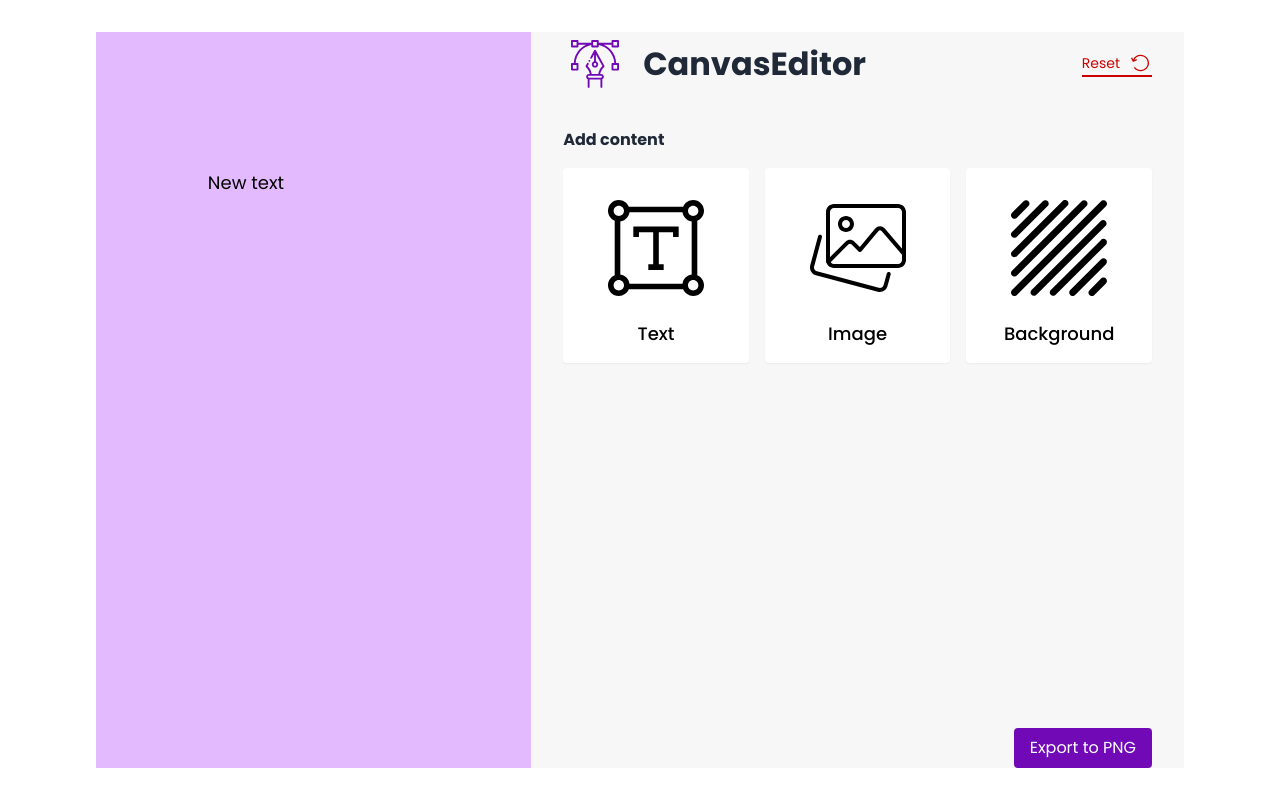
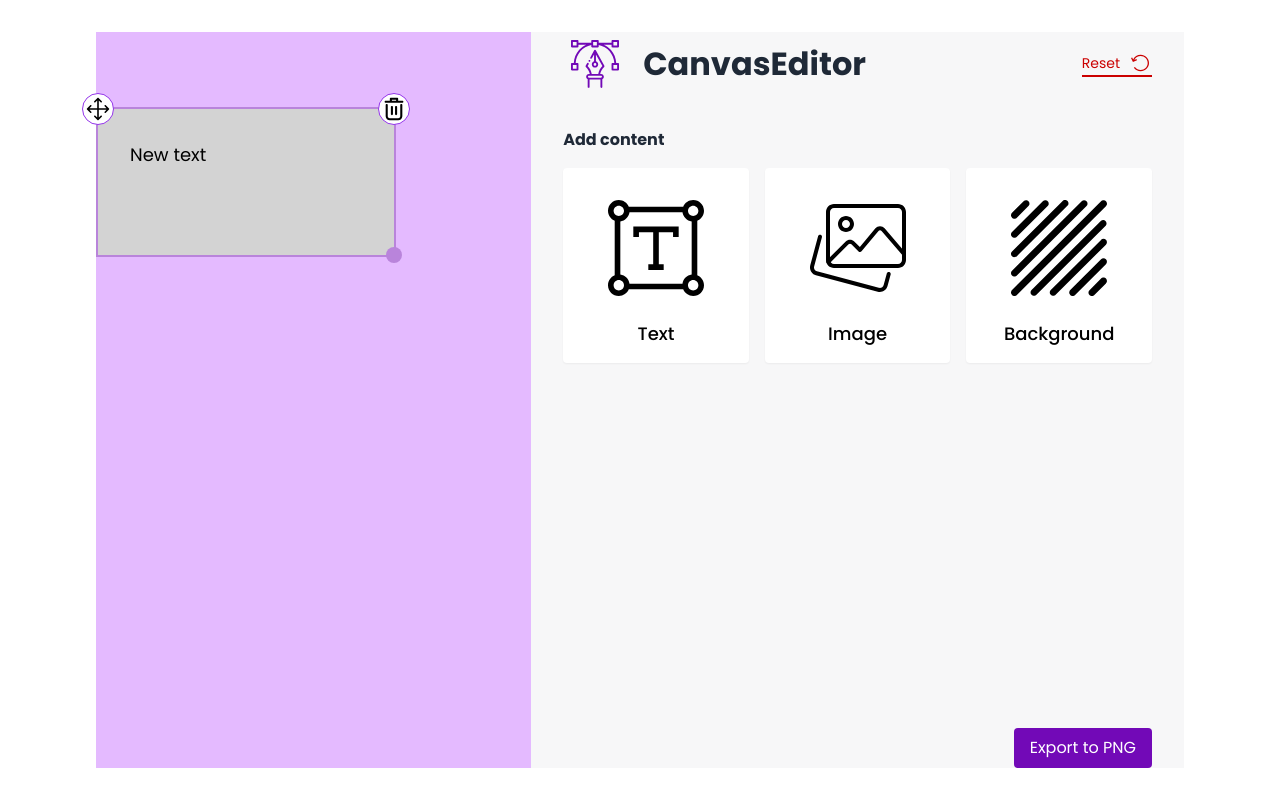
Before and after one commit to BaczkiewiczDawid/CanvasEditor, a React (Create React App) app: page / in a window 1280 px wide. Both pictures are taken after a click on the button "Text". Built offline with nearby package versions, Linux system fonts and the light colour scheme.

Commit message:
feat: design, delete item

```diff
--- a/src/App.tsx
+++ b/src/App.tsx
@@ -4,6 +4,8 @@ import Text from './assets/images/text.svg';
 import Image from './assets/images/img.svg';
 import Background from './assets/images/background.svg';
 import Reset from "./assets/images/reset.svg";
+import Move from "./assets/images/move.svg";
+import Delete from "./assets/images/delete.svg";
 
 type CanvasItem = {
     id: number;
@@ -80,6 +82,11 @@ function App() {
         setCanvasItems(updatedItems);
     };
 
+    const deleteItem = (id: number) => {
+        const updatedItems = canvasItems.filter(item => item.id !== id);
+        setCanvasItems(updatedItems);
+    }
+
     return (
         <div className="min-w-screen min-h-screen flex bg-white px-24 py-8">
             {/* @ts-ignore */}
@@ -117,19 +124,64 @@ function App() {
                             item.type === 'text' && (
                                 <div
                                     key={item.id}
+                                    className={"relative border-2 border-primary50 p-8"}
                                     style={{
                                         position: 'absolute',
                                         left: item.x,
                                         top: item.y,
-                                        color: item.color,
-                                        fontSize: `${item.fontSize}px`,
-                                        cursor: item.isDraggable ? 'move' : 'default',
                                         transform: 'translate(-50%, -50%)',
-                                        userSelect: 'none'
+                                        minWidth: '300px',
+                                        minHeight: '150px',
+                                        backgroundColor: '#D3D3D3',
                                     }}
-                                    onMouseDown={(e) => handleMouseDown(e, item.id)}
                                 >
-                                    {item.content}
+                                    <div
+                                        className="absolute top-0 left-0 w-8 h-8 bg-white rounded-full flex items-center justify-center -translate-x-1/2 -translate-y-1/2 border border-purple-600 cursor-move"
+                                        onMouseDown={(e) => handleMouseDown(e, item.id)}
+                                    >
+                                        <img src={Move} alt={"Move"}/>
+                                    </div>
+                                    <div
+                                        className="absolute top-0 right-0 w-8 h-8 bg-white rounded-full flex items-center justify-center translate-x-1/2 -translate-y-1/2 border border-purple-600 cursor-pointer"
+                                        onClick={() => deleteItem(item.id)}
+                                    >
+                                        <img src={Delete} alt={"Delete item"}/>
+                                    </div>
+
+                                    {/* Resize handle */}
+                                    <div
+                                        className="absolute bottom-0 right-0 w-6 h-6 flex items-center justify-center translate-x-1/2 translate-y-1/2">
+                                        <div className="w-4 h-4 bg-primary50 rounded-full"></div>
+                                    </div>
+
+                                    {/* Text content */}
+                                    <input
+                                        className="w-full h-full flex items-center justify-center bg-transparent border-none"
+                                        style={{color: item.color, fontSize: `${item.fontSize}px`}}
+                                        value={item.content}
+                                        onChange={(e) => {
+                                            const updatedItems = canvasItems.map((i) => {
+                                                if (i.id === item.id) {
+                                                    return {...i, content: e.target.value};
+                                                }
+                                                return i;
+                                            });
+                                            setCanvasItems(updatedItems);
+                                        }}
+                                    />
+
+                                    {/* Color selector */}
+                                    <div
+                                        className="absolute bottom-0 left-1/2 -translate-x-1/2 translate-y-12 flex space-x-2">
+                                        {/*{colors.map((color) => (*/}
+                                        {/*    <div*/}
+                                        {/*        key={color}*/}
+                                        {/*        className={`w-6 h-6 rounded-full cursor-pointer ${selectedColor === color ? 'ring-2 ring-purple-600' : ''}`}*/}
+                                        {/*        style={{ backgroundColor: color, border: color === '#FFFFFF' ? '1px solid #D3D3D3' : 'none' }}*/}
+                                        {/*        onClick={() => handleColorChange(color)}*/}
+                                        {/*    />*/}
+                                        {/*))}*/}
+                                    </div>
                                 </div>
                             )
                         ))}
```
